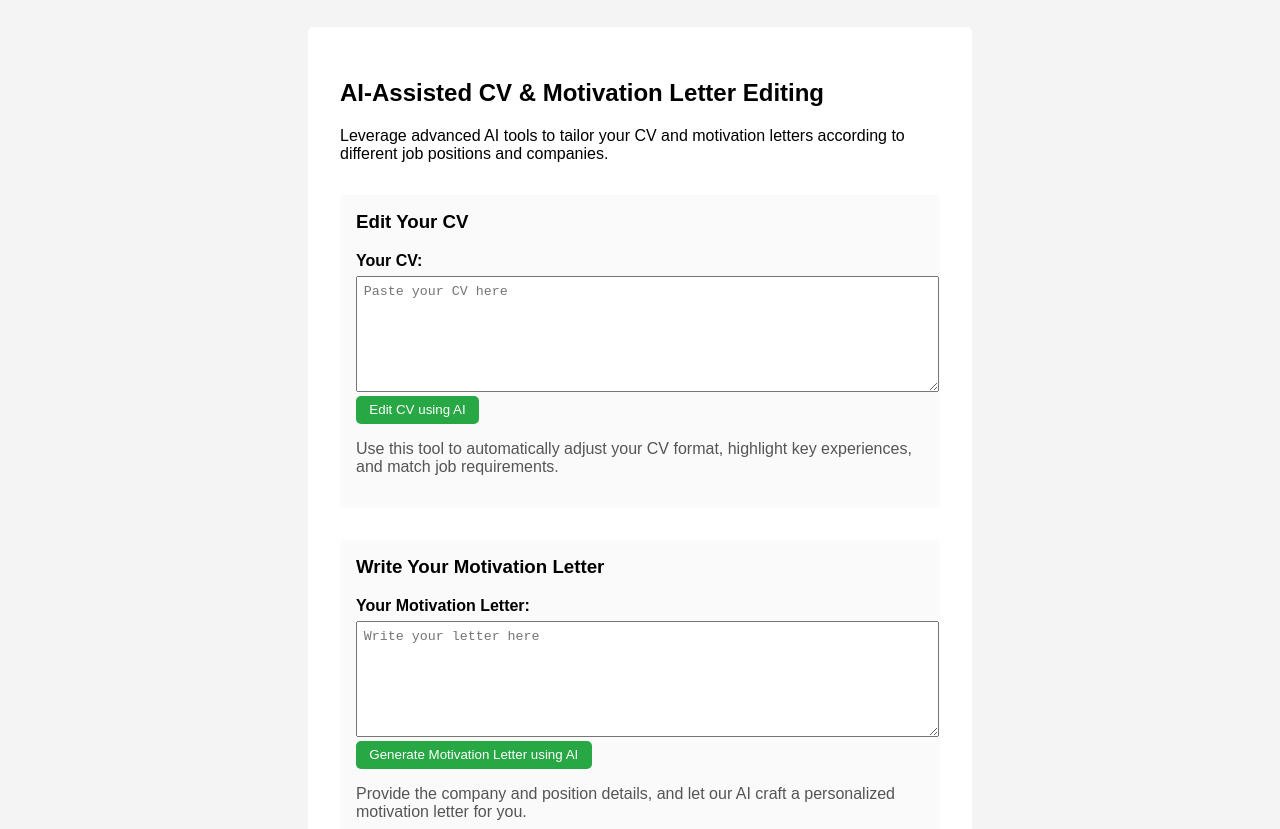
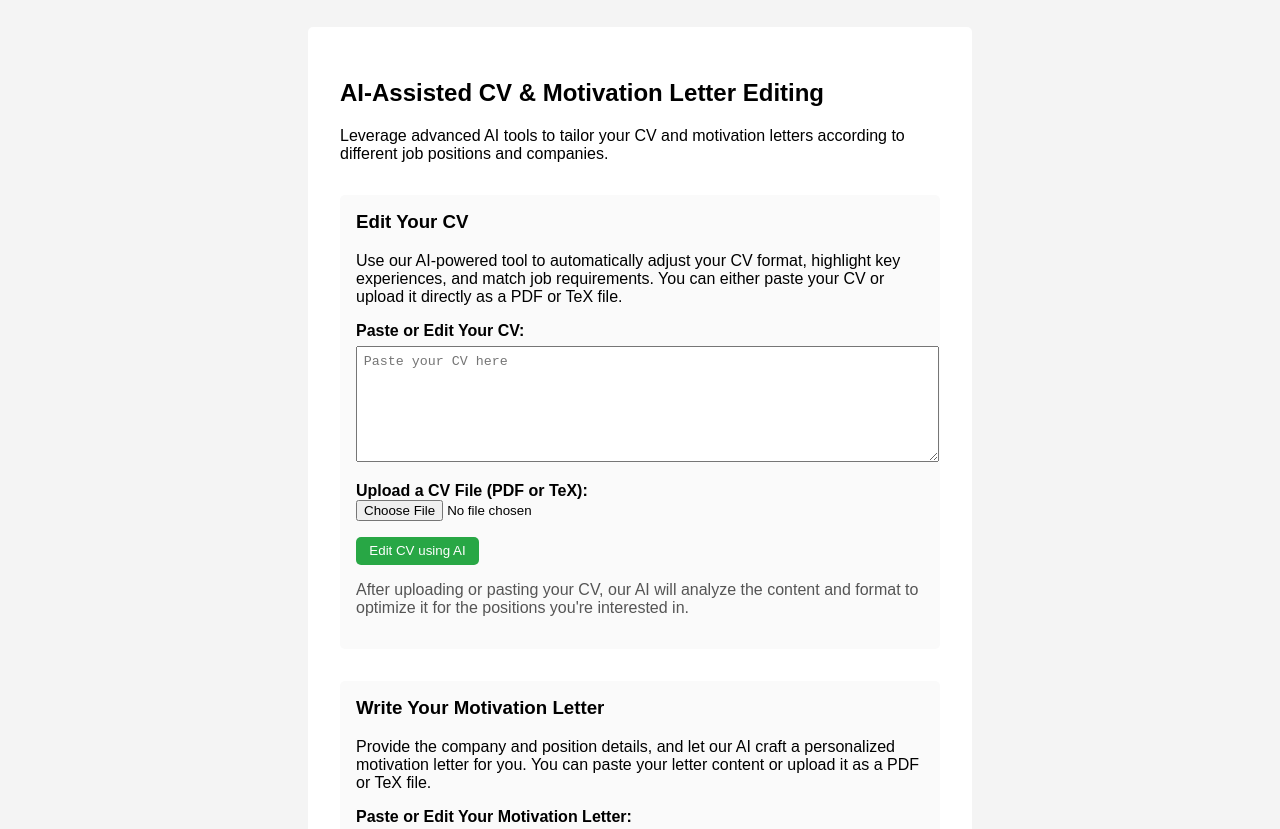
Before and after one commit to PioneerAlexander/Capstone-Project, a plain HTML site: page ai.html in a window 1280 px wide. Shown: the part 65-894 px from the top of the page. Drawn offline with Linux system fonts and the light colour scheme.

Commit message:
enhance features presentation

```diff
--- a/ai.html
+++ b/ai.html
@@ -21,20 +21,33 @@
       <h2>AI-Assisted CV & Motivation Letter Editing</h2>
       <p>Leverage advanced AI tools to tailor your CV and motivation letters according to different job positions and companies.</p>
       <div class="ai-tools">
+
         <div class="ai-tool">
           <h3>Edit Your CV</h3>
-          <label for="cv-input">Your CV:</label><br>
+          <p>Use our AI-powered tool to automatically adjust your CV format, highlight key experiences, and match job requirements. You can either paste your CV or upload it directly as a PDF or TeX file.</p>
+          <label for="cv-input">Paste or Edit Your CV:</label><br>
           <textarea id="cv-input" placeholder="Paste your CV here"></textarea><br>
+          <div class="file-upload">
+            <label for="cv-upload"><strong>Upload a CV File (PDF or TeX):</strong></label><br>
+            <input type="file" id="cv-upload" accept=".pdf,.tex" onclick="alert('File upload functionality coming soon')">
+          </div>
           <button class="btn" onclick="alert('This will edit the CV using AI in a future version')">Edit CV using AI</button>
-          <p class="ai-instructions">Use this tool to automatically adjust your CV format, highlight key experiences, and match job requirements.</p>
+          <p class="ai-instructions">After uploading or pasting your CV, our AI will analyze the content and format to optimize it for the positions you're interested in.</p>
         </div>
+
         <div class="ai-tool">
           <h3>Write Your Motivation Letter</h3>
-          <label for="motivation-letter">Your Motivation Letter:</label><br>
+          <p>Provide the company and position details, and let our AI craft a personalized motivation letter for you. You can paste your letter content or upload it as a PDF or TeX file.</p>
+          <label for="motivation-letter">Paste or Edit Your Motivation Letter:</label><br>
           <textarea id="motivation-letter" placeholder="Write your letter here"></textarea><br>
+          <div class="file-upload">
+            <label for="letter-upload"><strong>Upload a Letter File (PDF or TeX):</strong></label><br>
+            <input type="file" id="letter-upload" accept=".pdf,.tex" onclick="alert('File upload functionality coming soon')">
+          </div>
           <button class="btn" onclick="alert('This will generate a motivation letter using AI in a future version')">Generate Motivation Letter using AI</button>
-          <p class="ai-instructions">Provide the company and position details, and let our AI craft a personalized motivation letter for you.</p>
+          <p class="ai-instructions">Our AI will process the uploaded or pasted letter to generate a refined and personalized letter suited to the company's culture and job requirements.</p>
         </div>
+
       </div>
     </section>
   </main>
--- a/styles.css
+++ b/styles.css
@@ -45,13 +45,13 @@ body {
 
   .welcome-section, .track-section, .jobs-section, .ai-features-section {
     margin-bottom: 2em;
+    background: #fff;
+    padding: 2em;
+    border-radius: 5px;
   }
 
   .welcome-section {
     text-align: center;
-    background: #fff;
-    padding: 2em 0;
-    border-radius: 5px;
   }
 
   .features {
@@ -96,9 +96,6 @@ body {
   .jobs-section, .track-section, .ai-features-section {
     max-width: 600px;
     margin: 0 auto;
-    background: #fff;
-    padding: 2em;
-    border-radius: 5px;
   }
 
   .job-filter {
@@ -226,6 +223,18 @@ body {
     color: #555;
   }
 
+  .file-upload {
+    margin: 1em 0;
+  }
+
+  .gmail-sync-section {
+    margin-bottom: 2em;
+  }
+
+  .gmail-sync-btn {
+    background-color: #d93025; /* color resembling Gmail red */
+  }
+
   .disabled, .disabled button, .disabled textarea {
     pointer-events: none;
     opacity: 0.5;
```
Also changed, not shown: track.html (+6 -0 lines).
